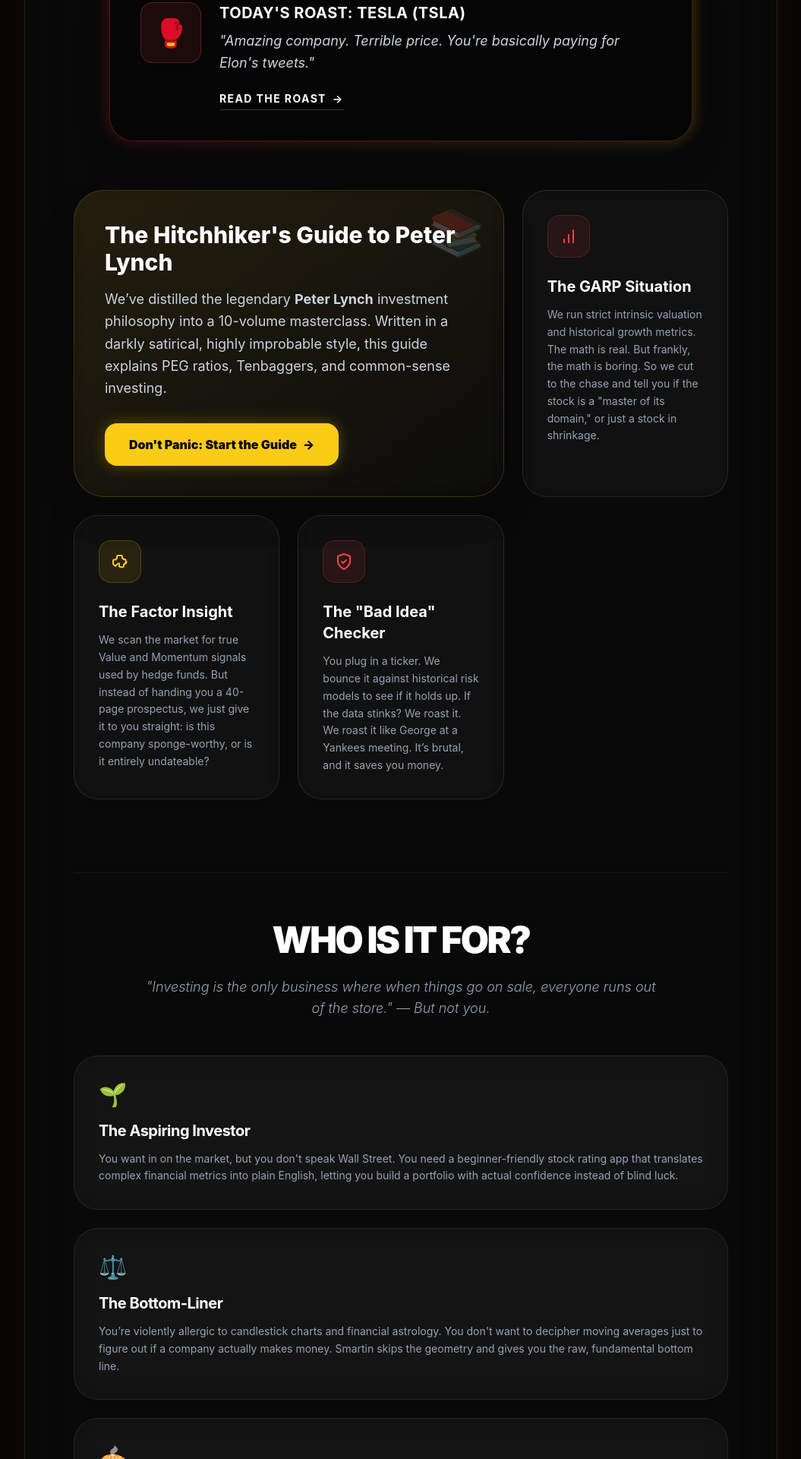
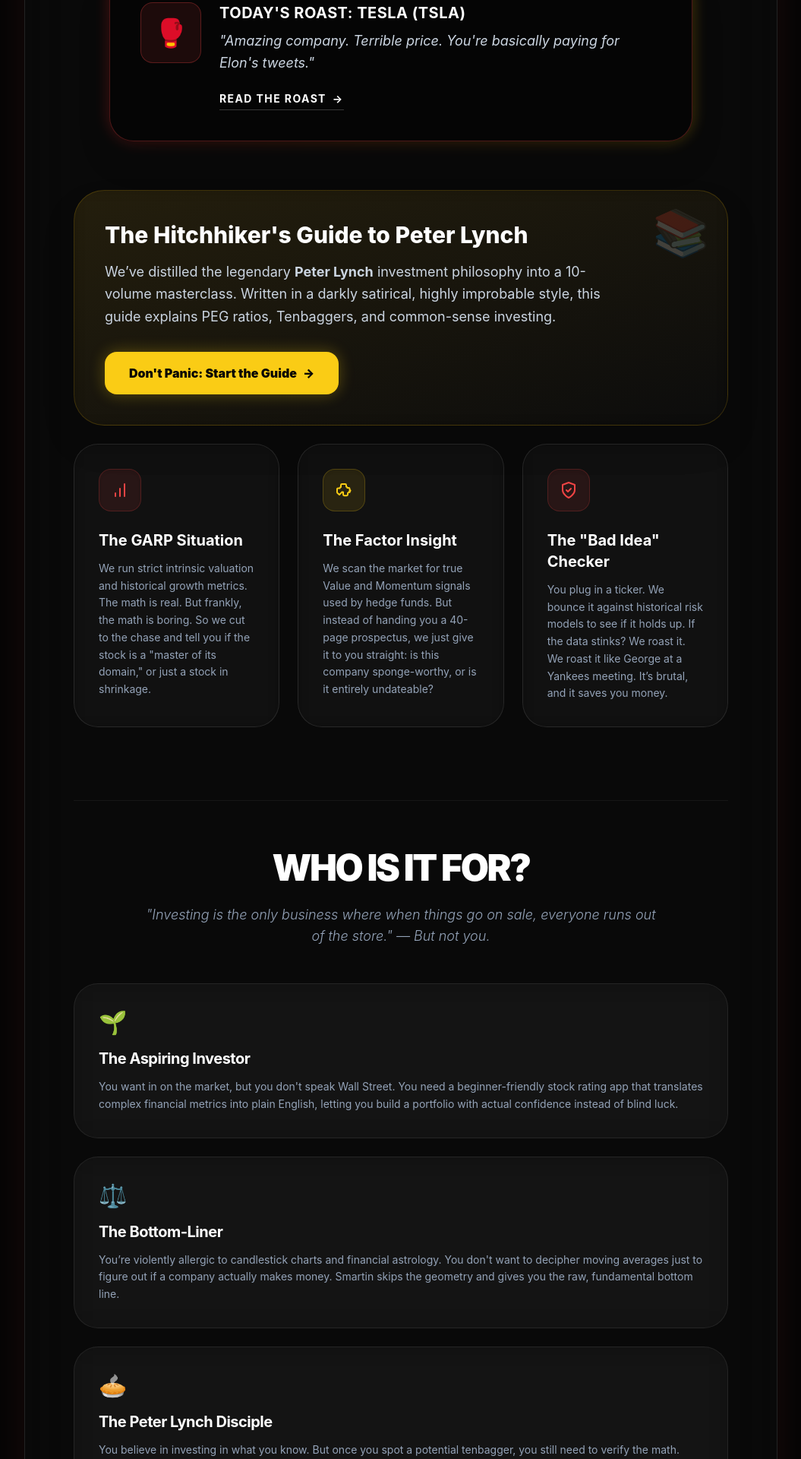
Before and after one commit to sivi29y/smartin-privacy, a Jekyll site: the page built from index.html, in a window 1280 px wide. Shown: the part 1076-2996 px from the top of the page at 76% size, without its empty margins (112-1167 px from the left). Built offline with Jekyll 4.4.1, drawn with Linux system fonts in a browser that asks for light colours; nearby versions of some CDN libraries.

Commit message:
Update bento grid: Hitchhiker's Guide spans full width; sub-cards aligned in 3-column row

```diff
--- a/index.html
+++ b/index.html
@@ -327,7 +327,7 @@
             <div class="mt-8 grid grid-cols-1 md:grid-cols-2 lg:grid-cols-3 gap-6 text-left">
 
                 <!-- NEW: Peter Lynch Guide Master Card -->
-                <div class="md:col-span-2 lg:col-span-2 group relative p-8 sm:p-10 bg-gradient-to-br from-yellow-500/10 to-transparent backdrop-blur-md rounded-[2.5rem] border border-yellow-500/20 hover:border-yellow-400/40 transition-all duration-500 overflow-hidden shadow-2xl">
+                <div class="col-span-full group relative p-8 sm:p-10 bg-gradient-to-br from-yellow-500/10 to-transparent backdrop-blur-md rounded-[2.5rem] border border-yellow-500/20 hover:border-yellow-400/40 transition-all duration-500 overflow-hidden shadow-2xl">
                     <div class="absolute top-0 right-0 p-6 opacity-20 group-hover:opacity-40 transition-opacity">
                         <span class="text-6xl">📚</span>
                     </div>
@@ -339,7 +339,6 @@
                         <a href="/guide/" class="inline-flex items-center px-8 py-4 bg-smart-secondary text-smart-dark font-black rounded-2xl hover:scale-105 active:scale-95 transition-all shadow-[0_0_20px_rgba(250,204,21,0.3)]">
                             Don't Panic: Start the Guide <span class="ml-2">→</span>
                         </a>
-
                     </div>
                 </div>
 
```
